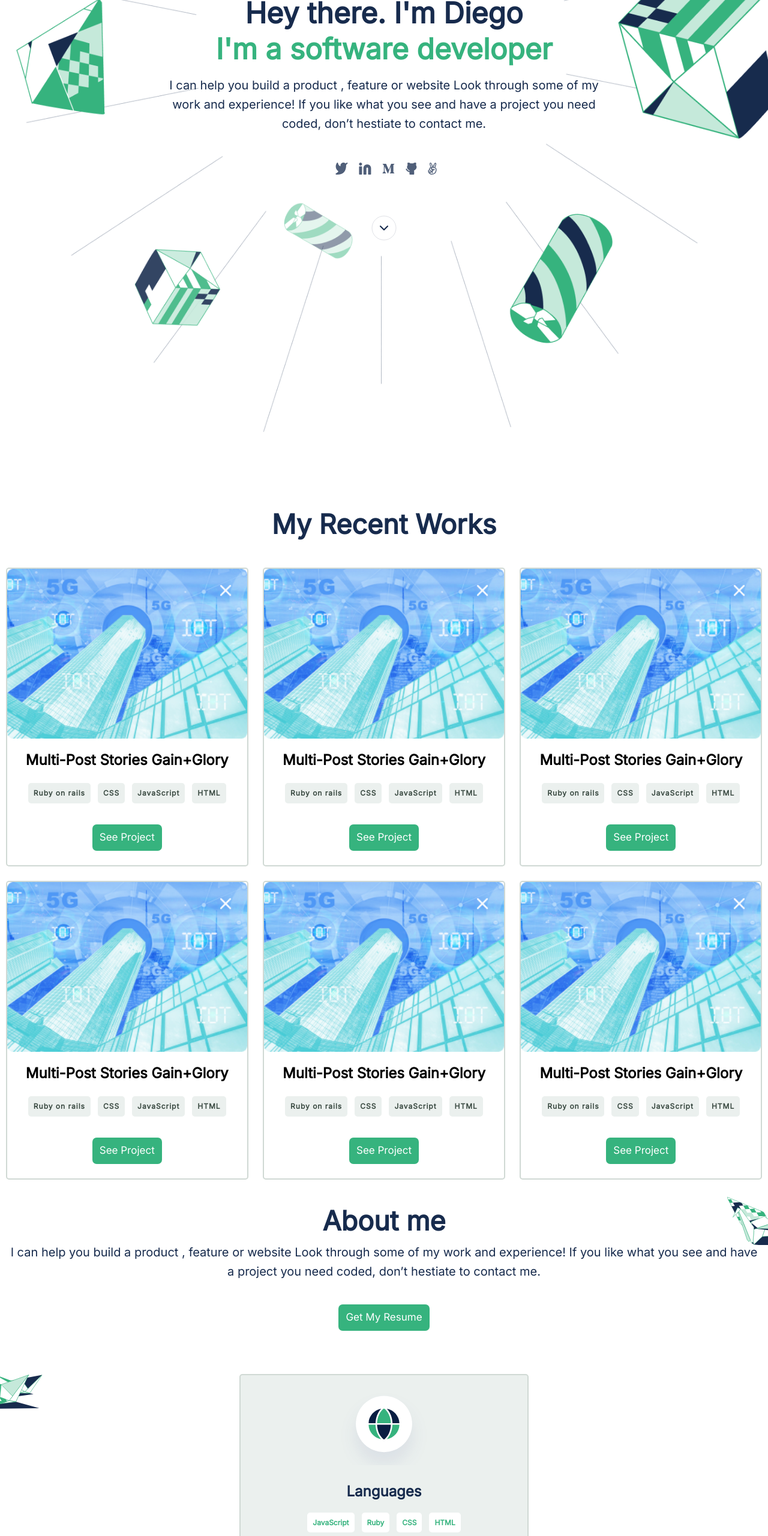
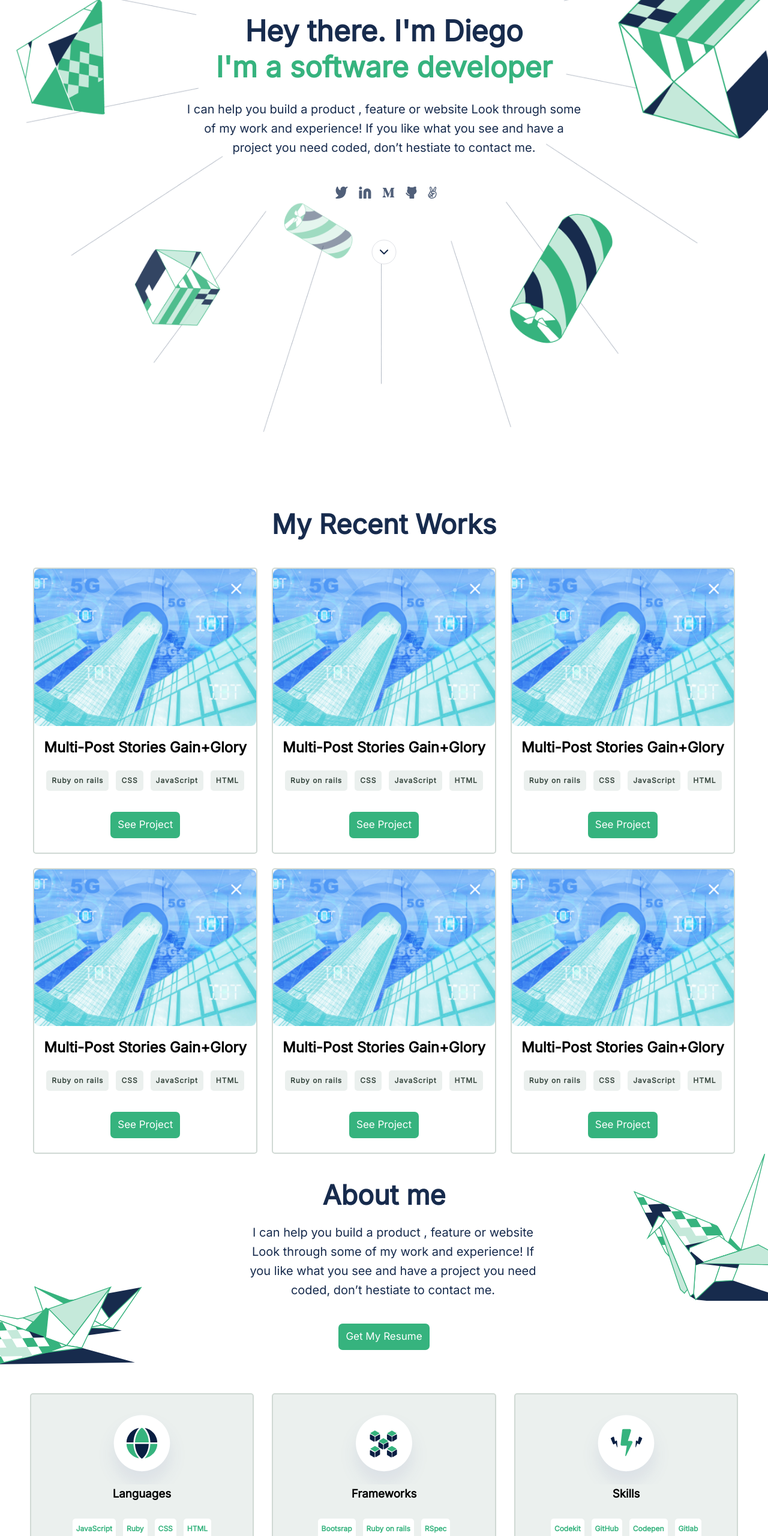
Before and after one commit to taldr27/My-Portfolio, a website: page index.html in a window 1280 px wide. Shown: the part 240-2800 px from the top of the page at 60% size. Drawn offline with Linux system fonts and the light colour scheme.

Commit message:
Add about and contact background images

```diff
--- a/index.html
+++ b/index.html
@@ -22,11 +22,17 @@
 
         </header>
 
-        <div class="header-desktop">
-            <h2 class="head-menu">Portfolio</h2>
-            <h2 class="head-menu">About</h2>
-            <h2 class="head-menu">Contact</h2>
-        </div>
+        <ul class="header-desktop">
+            <li>
+                <a href="#">Portfolio</a>
+            </li>
+            <li>
+                <a href="#">About</a>
+            </li>
+            <li>
+                <a href="#">Contact</a>
+            </li>
+        </ul>
         <!-- <img class="back-desktop" alt="back-desktop" src="/img/background-desktop.svg"/>-->
         <section class="land-page">
             <div class="land-container">
@@ -34,8 +40,10 @@
                     <h2 class="main-text">Hey there. I'm Diego</h2>
                     <h2 class="main-text main2">I'm a software developer</h2>
                 </div>
-                <p class="description"> I can help you build a product , feature or website Look through some of my work and experience! If you like what you see and have a project you need coded,
-                    don’t hestiate to contact me.</p>
+                <div class="p2">
+                    <p class="description"> I can help you build a product , feature or website Look through some of my work and experience! If you like what you see and have a project you need coded,
+                        don’t hestiate to contact me.</p>
+                </div>
                 <ul class="social">
                     <li>
                         <a href="#"><img class="twitter-logo" alt="twitter-logo" src="img/twitter.svg" /></a>
@@ -151,7 +159,7 @@
         </section>
 
         <section class="about">
-            <div>
+            <div class="about-main">
                 <p class="name">About me</p>
                 <h3 class="main-about"> I can help you build a product , feature or website Look through some of my work and experience! If you like what you see and have a project you need coded,
                     don’t hestiate to contact me.</h3>
--- a/styles.css
+++ b/styles.css
@@ -74,6 +74,9 @@
 }
 
 .land-container {
+  display: flex;
+  flex-direction: column;
+  align-items: center;
   padding: 30px;
 }
 
@@ -89,6 +92,25 @@
   display: none;
 }
 
+body {
+  text-align: center;
+}
+
+.land-page .social {
+  /* - */
+  display: flex;
+  justify-content: center;
+  padding-top: 2.5em;
+  list-style: none;
+  align-items: center;
+}
+
+.land-page a {
+  margin: 25px 6px 0 12px;
+  display: block;
+  align-content: center;
+}
+
 @media (min-width: 768px) {
   .header {
     display: none;
@@ -98,9 +120,22 @@
     position: absolute;
     width: 100%;
     display: flex;
-    justify-content: space-evenly;
+    text-decoration: none;
+    justify-content: center;
     align-items: center;
     padding-top: 3em;
+    list-style: none;
+  }
+
+  .header-desktop a {
+    color: #344563;
+    text-decoration: none;
+    font-weight: 600;
+    font-size: 15px;
+    line-height: 110%;
+    padding-inline: 1em;
+    display: block;
+    align-content: center;
   }
 
   .header-desktop .head-menu {
@@ -122,11 +157,16 @@
     background-image: url('/img/Header-llustration-desktop.png');
     background-repeat: no-repeat;
     background-size: cover;
+    background-position: top left;
     margin-bottom: 5em;
   }
 
   .p1 {
     padding: 10px;
+  }
+
+  .p2 {
+    padding-block: 10px;
   }
 
   .land-page .main-text {
@@ -149,33 +189,25 @@
   .land-page .description {
     font-size: 20px;
     line-height: 32px;
-    padding-inline: 12em;
+    padding-inline: 7em;
     color: #172b4d;
     margin: 0;
     font-weight: 400;
+    width: 100%;
   }
 
   .land-container {
-    padding-bottom: 6em;
+    display: flex;
+    flex-direction: column;
+    align-items: center;
+    padding-inline: 10em;
   }
-}
 
-body {
-  text-align: center;
-}
-
-.land-page .social {
-  /* - */
-  display: flex;
-  justify-content: center;
-  list-style: none;
-  align-items: center;
-}
-
-.land-page a {
-  margin: 25px 6px 0 12px;
-  display: block;
-  align-content: center;
+  .land-page .social {
+    /* - */
+    margin-top: -50px;
+    list-style: none;
+  }
 }
 
 /* My projects section styles */
@@ -277,14 +309,13 @@ body {
 
   .my-recent-works .projects-container {
     display: inline-grid;
-    width: 100%;
+    max-width: 1400px;
     align-items: center;
     grid-template-columns: 1fr 1fr 1fr;
     padding-inline: 0.6em;
     margin-top: 3em;
     gap: 24px;
   }
-
 }
 
 /* About section styles */
@@ -310,21 +341,10 @@ body {
   text-align: center;
   font-weight: 400;
   width: 100%;
-  margin: 0;
+  margin: 10px 15px 1px;
   padding: 12px 12px 10px 12px;
   font-style: normal;
   font-size: 20px;
-  line-height: 32px;
-  vertical-align: top;
-}
-
-.lang-container h3 {
-  color: #172b4d;
-  text-align: center;
-  font-weight: 600;
-  font-size: 24px;
-  margin: 24px 15px 1px;
-  font-style: normal;
   line-height: 32px;
   vertical-align: top;
 }
@@ -390,6 +410,80 @@ body {
 
 body button:hover {
   background-color: #008552;
+}
+
+@media (min-width: 768px) {
+  .about .about-main {
+    background-image: url("img/about-me-izq-desktop.svg"), url("img/aboutme-desktop.svg");
+    background-position: bottom left, top right;
+    background-repeat: no-repeat;
+  }
+
+  .about {
+    background-image: none;
+    background-position: top left, top right;
+    background-repeat: no-repeat;
+  }
+
+  .about .main-about {
+    color: #172b4d;
+    text-align: center;
+    font-weight: 400;
+    font-size: 20px;
+    padding-inline: 20em;
+    font-style: normal;
+    line-height: 32px;
+    vertical-align: top;
+  }
+
+  .about .lang-container {
+    display: inline-grid;
+    margin-top: 3em;
+    margin-bottom: 3em;
+    max-width: 1200px;
+    grid-template-columns: 1fr 1fr 1fr;
+    gap: 30px;
+    padding-inline: 0.6em;
+  }
+
+  .about .skills-box {
+    border: 2px solid #d0d9d4;
+    border-radius: 5px;
+    background-color: #ebf0ee;
+  }
+
+  .lang-container a {
+    color: #36b37e;
+    margin: 6px;
+    display: block;
+    padding-inline: 0.5em;
+    width: max-content;
+    text-align: center;
+    font-size: 12px;
+    line-height: 16px;
+    background-color: white;
+    border-radius: 5px;
+    font-weight: 600;
+    text-decoration: none;
+  }
+
+  .lang-container img {
+    width: 100%;
+    height: 150px;
+    object-position: 0 25px;
+  }
+
+  .lang-container ul {
+    display: flex;
+    list-style: none;
+    padding: 0;
+    flex-wrap: wrap;
+    flex-direction: row;
+    align-items: center;
+    justify-content: center;
+    background-color: #ebf0ee;
+    margin: 24px 30px 24px 30px;
+  }
 }
 
 /* Contact section styles */
@@ -480,3 +574,29 @@ body button:hover {
   display: block;
   align-content: center;
 }
+
+@media (min-width: 768px) {
+  .contact {
+    padding: 0;
+  }
+
+  .contact .email-address {
+    display: none;
+  }
+
+  .div-contact {
+    background-image: url('/img/contactIzq-background.svg'), url('/img/contact-center-desktop.svg'), url('/img/contact-der-desktop.svg');
+    background-position: bottom left, bottom center, bottom right;
+    background-size: contain, cover, contain;
+    background-repeat: no-repeat;
+  }
+
+  .contact .social {
+    /* - */
+    display: flex;
+    justify-content: center;
+    list-style: none;
+    align-items: center;
+    border-top: 1px solid lightgray;
+  }
+}
```
Also changed, not shown: img/about-me-izq-desktop.svg (added), img/aboutme-desktop.svg (added), img/contact-center-desktop.svg (added), img/contact-der-desktop.svg (added), img/contactIzq-background.svg (added).
